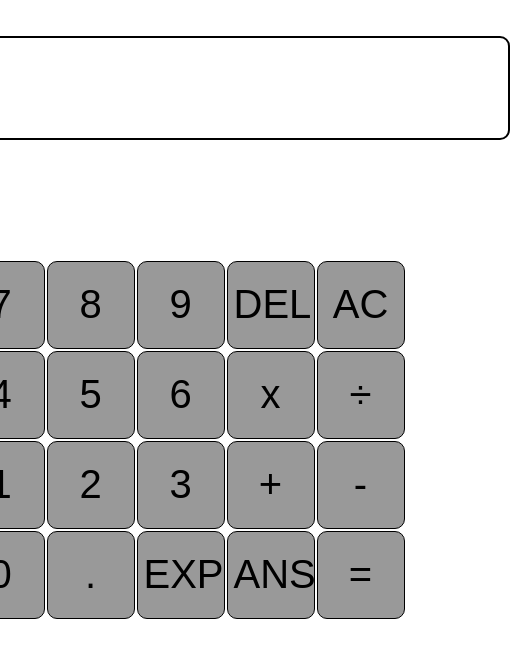
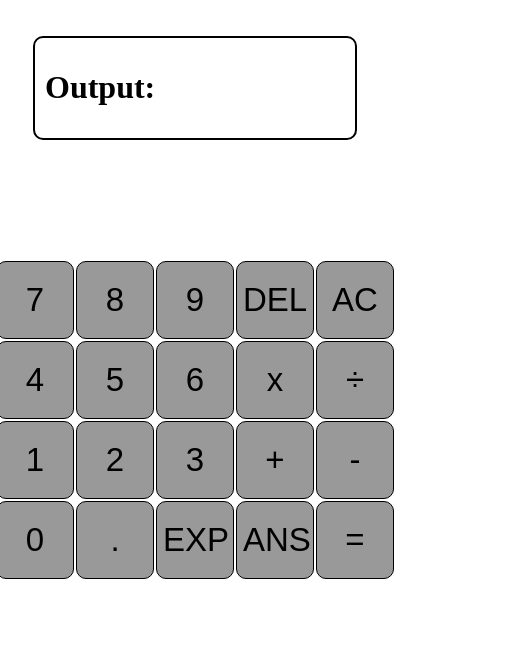
Before and after one commit to luisgmzz/WebCalculator, a plain HTML site: page index.html in a window 390 px wide. Shown: the whole page, 530 px wide, since content can reach past the window. Drawn offline with Linux system fonts and the light colour scheme.

Commit message:
responsive

```diff
--- a/css/partials/_display.scss
+++ b/css/partials/_display.scss
@@ -1,14 +1,23 @@
 $display-width: 605px;
+
+#container {
+  display: flex;
+  justify-content: center;
+}
 
 #display {
   align-items: center;
   width: $display-width;
   margin: 20px;
   padding: 10px;
+
   border: 2px solid black {
     radius: 10px;
   }
 }
 
-//500 = 500
-//4 = 54 + 450 = 454
+@media screen and (max-width: 500px) {
+  #display {
+    width: 300px;
+  }
+}
--- a/css/partials/_panel.scss
+++ b/css/partials/_panel.scss
@@ -1,36 +1,35 @@
 $gs: 90px;
+$gss: 80px;
 
 #panel {
   padding: {
     top: 100px;
-    left: 95px;
+
   }
 
   display: grid;
 
-  grid: {
-    template: {
-      columns: $gs $gs $gs $gs $gs;
-      rows: $gs $gs $gs $gs $gs;
-    }
-  }
+  grid-template-columns: $gs $gs $gs $gs $gs; // Definir columnas de grid
+  grid-template-rows: $gs $gs $gs $gs $gs; // Definir filas de grid
 
   button {
     margin: 1px;
-    background: {
-      color: #999;
-    }
+    background-color: #999;
 
-    font: {
-      size: 40px;
-    }
+    font-size: 33px;
 
-    border: 1px solid black {
-      radius: 10px;
-    }
+    border: 1px solid black;
+    border-radius: 10px; // Corregir la sintaxis de border-radius
 
     &:hover {
       border: none;
     }
   }
 }
+
+@media screen and (max-width: 500px) {
+  #panel {
+    grid-template-columns: $gss $gss $gss $gss $gss; // Ajustar columnas para pantallas pequeñas
+    grid-template-rows: $gss $gss $gss $gss $gss; // Ajustar filas para pantallas pequeñas
+  }
+}
--- a/index.html
+++ b/index.html
@@ -1,5 +1,6 @@
 <!DOCTYPE html>
 <html lang="en">
+
 <head>
   <meta charset="UTF-8" />
   <meta http-equiv="X-UA-Compatible" content="IE=edge" />
@@ -10,9 +11,13 @@
 
 <body>
   <div id="calculator">
+    <div id="container">
       <div id="display">
         <h1>Output: <span id="output"></span></h1>
       </div>
+    </div>
+
+    <div id="container">
 
       <div id="panel">
         <button>7</button>
@@ -40,8 +45,10 @@
         <button id="equal">=</button>
       </div>
     </div>
+  </div>
 
   <script src="./js/index.js"></script>
   <script src="./js/functions.js"></script>
 </body>
+
 </html>
```
Also changed, not shown: css/styles.css, 1 other file. Lines whose indentation alone changed are shown as unchanged.
